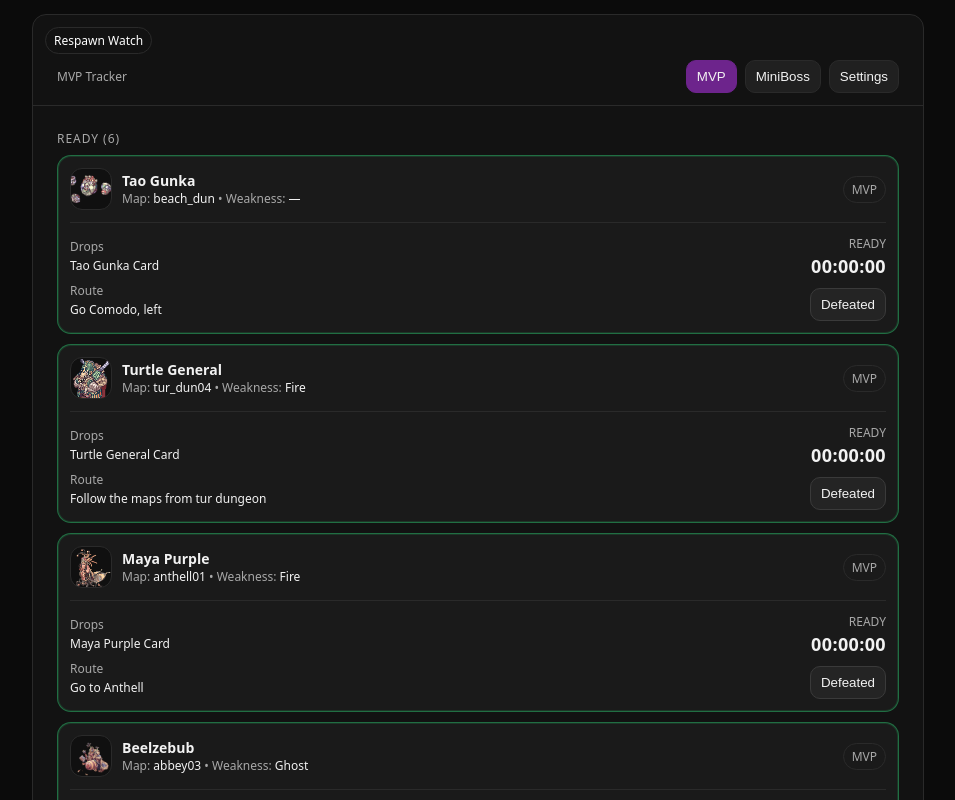
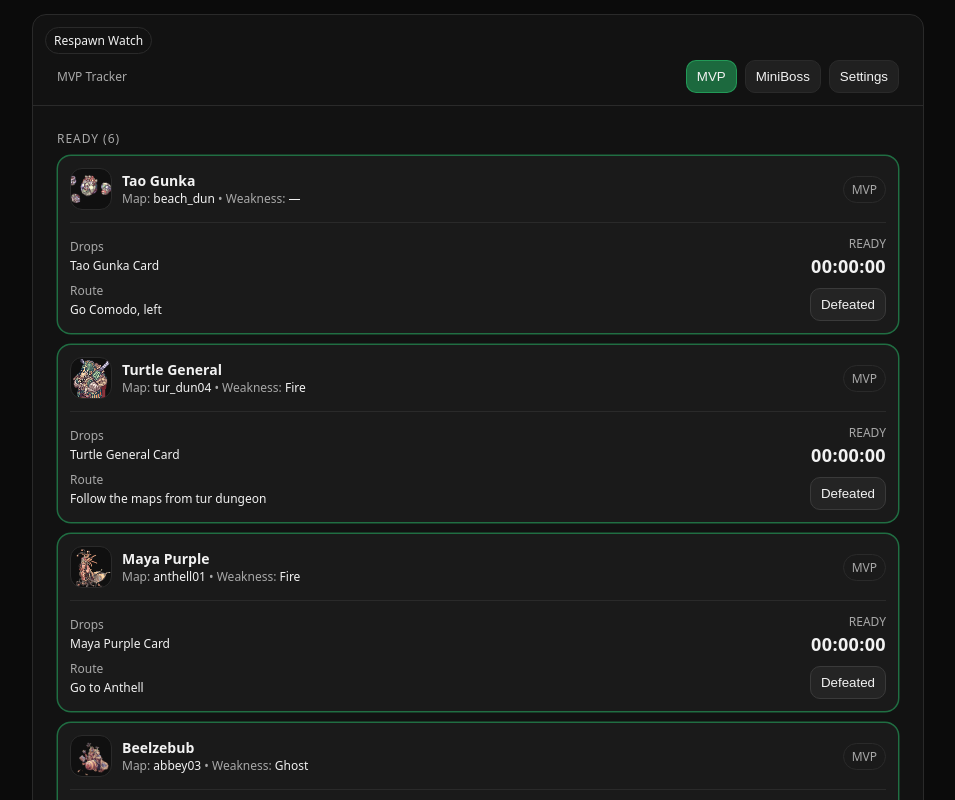
Before and after one commit to HiramSanchez/padwa-respawnWatch, a React (Vite) app: page / in a window 1280 px wide. Shown: the top 800 px of the page, without its empty margins (162-1117 px from the left). Built offline with nearby package versions, Linux system fonts and the light colour scheme.

Commit message:
feat: add border color indicator

```diff
--- a/src/components/MobCard.jsx
+++ b/src/components/MobCard.jsx
@@ -1,12 +1,19 @@
-import { formatHMS, msUntilReady } from "../lib/time";
+import { formatHMS, msUntilReady, msUntilRealReady } from "../lib/time";
 
 export default function MobCard({ item, onKill }) {
   const { mob, map, lastKillAt } = item;
-  const ms = msUntilReady(lastKillAt, map.respawnMinMinutes);
-  const ready = ms <= 0;
+  const msMin = msUntilReady(lastKillAt, map.respawnMinMinutes);
+  const msMax = msUntilRealReady(lastKillAt, map.respawnMaxMinutes);
+  const cooldown = msMin > 0;
+  const window = msMin <= 0 && msMax > 0;
+  const confirmed = msMax <= 0;
+
+  const statusClass = confirmed ? "ready" : window ? "window" : "";
+  const statusText = confirmed ? "READY" : window ? "POSSIBLE" : "Respawns in";
+  const timerText = cooldown ? formatHMS(msMin) : "00:00:00";
 
   return (
-    <div className={`card ${ready ? "ready" : ""}`}>
+    <div className={`card ${statusClass}`}>
       <div className="row space">
         <div className="row" style={{ gap: 10 }}>
           <div
@@ -78,9 +85,9 @@ export default function MobCard({ item, onKill }) {
         </div>
 
         <div style={{ textAlign: "right" }}>
-          <div className="small muted">{ready ? "READY" : "Respawns in"}</div>
+          <div className="small muted">{statusText}</div>
           <div className="timer" style={{ marginTop: 2 }}>
-            {ready ? "00:00:00" : formatHMS(ms)}
+            {timerText}
           </div>
           <button
             className="btn primary"
--- a/src/components/Tabs.jsx
+++ b/src/components/Tabs.jsx
@@ -4,8 +4,8 @@ export default function Tabs({ active, onChange }) {
       className="btn"
       onClick={() => onChange(id)}
       style={{
-        background: active === id ? "#6D248C" : "#202020",
-        borderColor: active === id ? "#6D248C"  : "var(--border)",
+        background: active === id ? "var(--ready)" : "#202020",
+        borderColor: active === id ? "var(--ready)"  : "var(--border)",
       }}
     >
       {label}
--- a/src/components/TopBar.jsx
+++ b/src/components/TopBar.jsx
@@ -9,7 +9,7 @@ export default function TopBar({ title, right }) {
       {/* Row 1: App name */}
       <div className="row space">
         <div className="badge"
-             style={{ color: "#ffffff" }}>Respawn Watch</div>
+             style={{ color: "var(--text)" }}>Respawn Watch</div>
         <div />
       </div>
 
--- a/src/index.css
+++ b/src/index.css
@@ -6,8 +6,9 @@
   --muted: #a8a8a8;
   --text: #f2f2f2;
   --border: #2a2a2a;
-  --ready: #2bd576;
+  --ready: rgba(43, 213, 118, .45);
   --warn: #f2c94c;
+  --mypurp: #6D248C;
 }
 
 * { box-sizing: border-box; }
@@ -85,8 +86,13 @@ a { color: inherit; }
 }
 
 .card.ready {
-  border-color: rgba(43, 213, 118, .45);
-  box-shadow: 0 0 0 1px rgba(43, 213, 118, .15) inset;
+  border-color: var(--ready);
+  box-shadow: 0 0 0 0.5px var(--ready);
+}
+
+.card.window {
+  border-color: var(--warn);
+  box-shadow: 0 0 0 0.5px var(--warn);
 }
 
 .small { font-size: 12px; }
--- a/src/lib/time.js
+++ b/src/lib/time.js
@@ -6,6 +6,13 @@ export function msUntilReady(lastKillAtIso, respawnMinMinutes) {
   if (!lastKillAtIso) return 0; // If never killed -> READY
   const last = new Date(lastKillAtIso).getTime();
   const readyAt = last + respawnMinMinutes * 60 * 1000;
+  return readyAt - Date.now();
+}
+
+export function msUntilRealReady(lastKillAtIso, respawnMaxMinutes) {
+  if (!lastKillAtIso) return 0; // If never killed -> READY
+  const last = new Date(lastKillAtIso).getTime();
+  const readyAt = last + respawnMaxMinutes * 60 * 1000;
   return readyAt - Date.now();
 }
 
```
